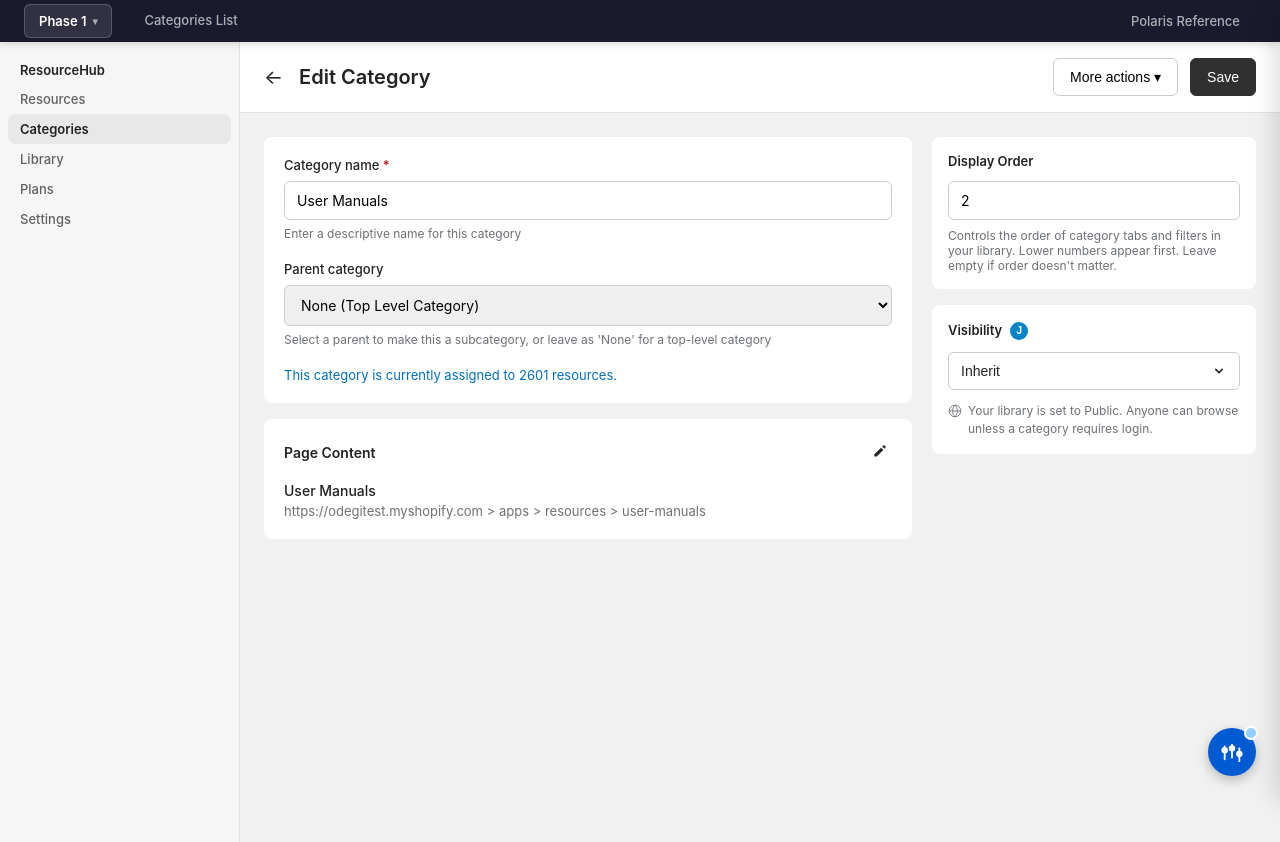
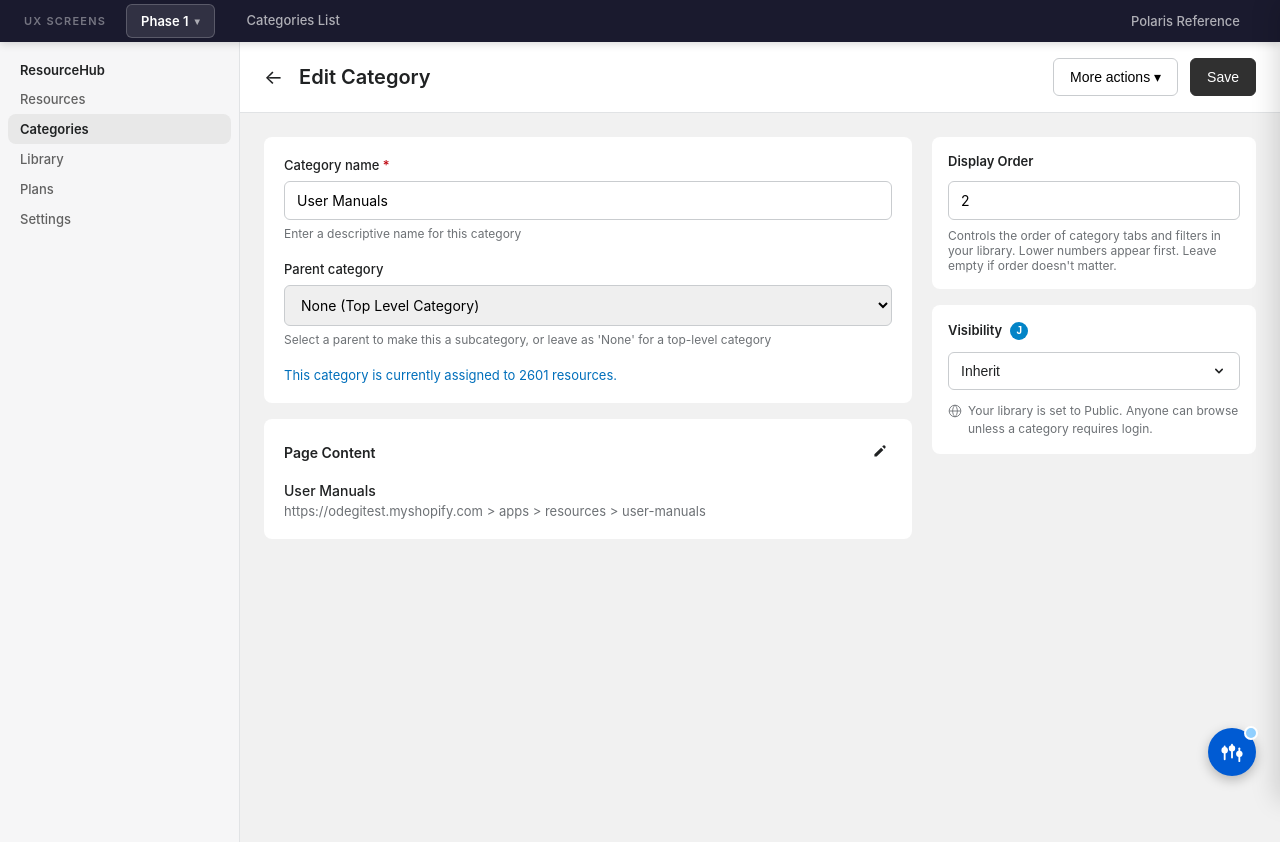
Before and after one commit to salsahopper/access-controls, a plain HTML site: page rh/phase1/access-rules-ux.html in a window 1280 px wide. Drawn offline with Linux system fonts and the light colour scheme.

Commit message:
Fix missing UX Screens label in phase1 pages
Co-Authored-By: Claude Opus 4.6 <noreply@anthropic.com>

```diff
--- a/rh/phase1/access-rules-ux.html
+++ b/rh/phase1/access-rules-ux.html
@@ -682,6 +682,7 @@
 <body>
     <!-- Page Navigation -->
     <nav class="page-nav">
+        <span class="page-nav-label">UX Screens</span>
         <div class="phase-nav-dropdown" id="phaseDropdown">
             <button class="phase-nav-btn" onclick="document.getElementById('phaseDropdown').classList.toggle('open')">
                 Phase 1 <span class="phase-nav-chevron">&#9662;</span>
```
Also changed, not shown: rh/phase1/categories-list.html (+1 -0 lines), rh/phase1/edit-filter.html (+1 -0 lines).
